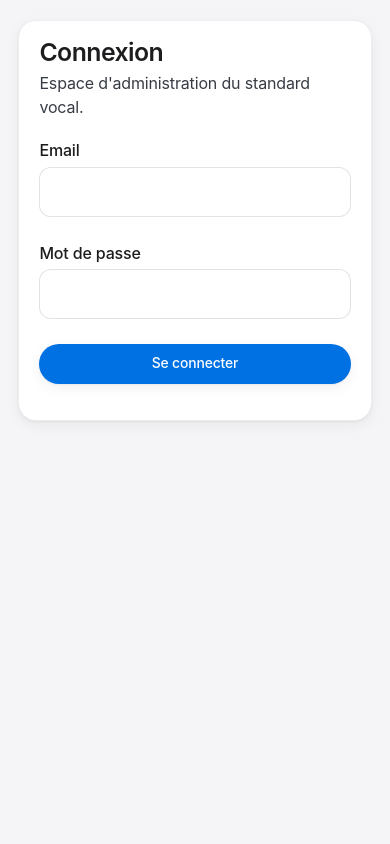
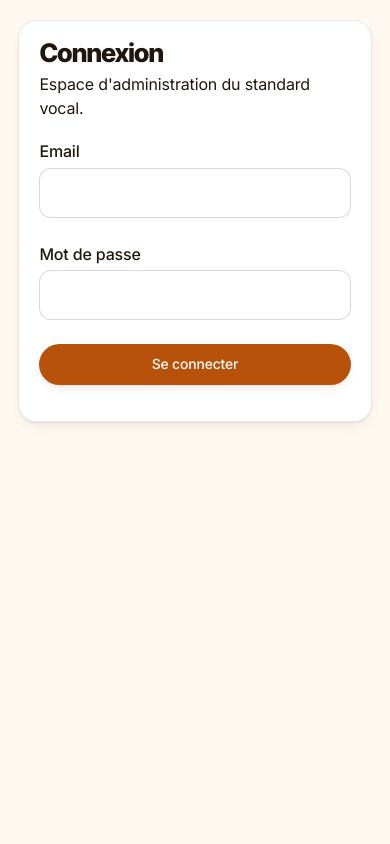
Before and after one commit to helmi75/moshi-rag-voice-assistant, a FastAPI app: page /admin/login in a window 390 px wide. Run offline with FastAPI, Linux system fonts and the light colour scheme; parts of the project's set-up code (start-up, migrations or seed data) failed here and were passed over.

Commit message:
ASSISTANTE-121 · L'admin aux couleurs du site, et un menu à trois barres sur téléphone
Helmi veut retrouver dans l'espace client le thème de la page d'accueil, en gardant le
choix clair ou sombre. Les variables --app-* prennent la palette du site : brun nuit et
orange vif en sombre, crème et orange brûlé en clair (l'orange vif ne tient pas 4,5:1 en
texte sur blanc). Polices Inter et Inter Tight, servies depuis /site/static/.

Ce qui se voyait mal sans cela :
- l'encre posée sur l'accent était un `#fff` écrit en dur : illisible sur l'orange vif ;
- en clair, les boutons-liens restaient au bleu de Pico, dont les variables l'emportent
  sur un simple `:root` — invisible tant que l'accent était bleu lui aussi ;
- les graphiques passent à l'orange (appels) et au bleu canard (réservations) : les deux
  pas de chaque thème passent le validateur de palette sur leur surface.

Sur téléphone, la navigation occupait trois ou quatre lignes avant le contenu. Elle se
range derrière un bouton : `data-ouvert` sur la barre, `aria-expanded` sur le bouton,
Échap et un toucher hors de la barre referment ; sans script, elle reste dépliée.

Vérifié : suite complète (1305 tests) ; pages regardées en clair et en sombre à 1280 et
390 px (salle de contrôle, parc, connexion, menu ouvert et fermé) ; comportement du
bouton éprouvé dans Chrome aux deux largeurs.

Co-Authored-By: Claude Opus 5.5 <noreply@anthropic.com>

```diff
--- a/api/app/admin/charts.py
+++ b/api/app/admin/charts.py
@@ -11,8 +11,8 @@ Conventions (skill dataviz) :
 - couleurs par variables CSS (--viz-series-*) définies dans admin.css pour les deux
   thèmes ; le texte porte l'encre texte (muted), jamais la couleur de série ;
 - barres fines, sommet arrondi 4px ancré à la baseline, écart 2px minimum ;
-- labels de valeur directs (règle de « relief » : la série aqua est sous 3:1 sur
-  fond clair, donc les valeurs sont affichées) + la bulle au survol. Une valeur
+- labels de valeur directs + la bulle au survol (depuis le 04/10/2026 les deux séries,
+  orange et bleu canard, tiennent 3:1 sur leur surface ; les valeurs restent). Une valeur
   au-dessus de CHAQUE barre non nulle tant qu'elle y tient (SCRUM-113 : Helmi lisait
   30 jours à l'œil, seuls le maximum et le dernier jour étaient écrits) ;
 - axe/grille en retrait (une baseline discrète), pas de double axe.
--- a/api/app/admin/static/admin.css
+++ b/api/app/admin/static/admin.css
@@ -1,51 +1,74 @@
 /* ============================================================================
-   Admin — design system inspiré d'Apple, bâti au-dessus de Pico.css.
-   Clair + sombre AUTO (prefers-color-scheme). Police = pile système :
-   SF Pro sur Apple, Segoe/Roboto ailleurs — aucun téléchargement (règle no-CDN).
-   Un seul jeu de tokens --app-* bascule tout le thème.
+   Admin — aux couleurs du site d'Helmane (04/10/2026), bâti au-dessus de Pico.css.
+   Même palette chaude que la page d'accueil : fond brun nuit et accent orange en
+   sombre, fond crème en clair. Clair + sombre AUTO (prefers-color-scheme), ou choisi
+   (ASSISTANTE-114). Un seul jeu de tokens --app-* bascule tout le thème.
+   Polices : Inter et Inter Tight, celles du site, servies d'ici (aucune origine tierce).
    Structure : coquille à barre latérale (.shell > .sidebar + .main).
    ============================================================================ */
+@font-face {
+  font-family: "Inter"; font-style: normal; font-weight: 400 700; font-display: swap;
+  src: url("/site/static/inter-latin.woff2") format("woff2");
+}
+@font-face {
+  font-family: "Inter Tight"; font-style: normal; font-weight: 700 800; font-display: swap;
+  src: url("/site/static/inter-tight-latin.woff2") format("woff2");
+}
 
 :root {
-  --app-bg:          #f5f5f7;
-  --app-surface:     #ffffff;
-  --app-surface-2:   #f0f0f2;
-  --app-text:        #1d1d1f;
-  --app-muted:       #6e6e73;
-  --app-faint:       #86868b;
-  --app-border:      rgba(0,0,0,.11);
-  --app-hairline:    rgba(0,0,0,.07);
-  --app-accent:      #0071e3;
-  --app-accent-hover:#0077ed;
-  --app-accent-ink:  #ffffff;
-  --app-accent-soft: rgba(0,113,227,.10);
-  --app-good:        #1ba672;
-  --app-good-soft:   rgba(27,166,114,.12);
-  --app-warn:        #b26a00;
-  --app-warn-soft:   rgba(178,106,0,.13);
-  --app-bad:         #e5484d;
-  --app-bad-soft:    rgba(229,72,77,.12);
-  --app-shadow:      0 1px 2px rgba(0,0,0,.05), 0 10px 30px rgba(0,0,0,.07);
-  --app-shadow-sm:   0 1px 2px rgba(0,0,0,.05), 0 4px 14px rgba(0,0,0,.06);
+  --app-bg:          #FFF8F0;
+  --app-surface:     #FFFFFF;
+  --app-surface-2:   #FBEDDD;
+  --app-text:        #20160F;
+  --app-muted:       #5F5246;
+  --app-faint:       #7A6B5D;
+  --app-border:      rgba(32,22,15,.16);
+  --app-hairline:    rgba(32,22,15,.09);
+  /* L'orange du site (#F0801A) ne tient pas 4,5:1 en texte sur blanc : en clair, les
+     liens et les boutons prennent un orange brûlé (4,9:1), encre blanche. */
+  --app-accent:      #B8520A;
+  --app-accent-hover:#9C4407;
+  --app-accent-ink:  #FFFFFF;
+  --app-accent-soft: rgba(240,128,26,.13);
+  --app-good:        #157A4B;
+  --app-good-soft:   rgba(21,122,75,.12);
+  /* L'alerte tire sur l'or, pas sur l'orange : elle ne doit pas se lire comme l'accent. */
+  --app-warn:        #8A6500;
+  --app-warn-soft:   rgba(138,101,0,.14);
+  --app-bad:         #C62F33;
+  --app-bad-soft:    rgba(198,47,51,.11);
+  --app-shadow:      0 1px 2px rgba(32,22,15,.06), 0 14px 34px -14px rgba(32,22,15,.22);
+  --app-shadow-sm:   0 1px 2px rgba(32,22,15,.06), 0 6px 16px -8px rgba(32,22,15,.16);
   --app-radius:      18px;
   --app-radius-sm:   12px;
   --app-radius-xs:   9px;
-  --app-sidebar-bg:  rgba(245,245,247,.86);
+  --app-sidebar-bg:  rgba(255,248,240,.88);
   /* Surface volontairement sombre (carte « appels du parc ») : elle ne suit pas le
      thème, elle reste sombre — d'où son propre jeu de variables dataviz. */
-  --app-invert-bg:   #1d1d1f;
-  --app-invert-text: #f5f5f7;
-  --app-invert-muted:rgba(245,245,247,.6);
+  --app-invert-bg:   #241D18;
+  --app-invert-text: #FBF6EF;
+  --app-invert-muted:rgba(251,246,239,.62);
+  --app-display: "Inter Tight", "Inter", "Helvetica Neue", Arial, sans-serif;
+}
 
-  /* Pont vers Pico : les composants Pico héritent de la palette Apple. */
-  --pico-font-family: -apple-system, BlinkMacSystemFont, "SF Pro Text", "SF Pro Display",
-                      "Segoe UI", Roboto, Helvetica, Arial, sans-serif,
+/* Pont vers Pico : ses composants héritent de la palette. Pico pose ses propres variables
+   sous `:root:not([data-theme=dark])`, plus spécifique qu'un simple `:root` : avec lui,
+   les boutons-liens restaient au bleu de Pico en clair (on ne le voyait pas tant que
+   l'accent était bleu lui aussi). D'où le sélecteur triplé. */
+:root:root:root {
+  --pico-font-family: "Inter", -apple-system, BlinkMacSystemFont, "Segoe UI", Roboto,
+                      "Helvetica Neue", Arial, sans-serif,
                       "Apple Color Emoji", "Segoe UI Emoji";
   --pico-primary: var(--app-accent);
   --pico-primary-hover: var(--app-accent-hover);
   --pico-primary-background: var(--app-accent);
   --pico-primary-hover-background: var(--app-accent-hover);
   --pico-primary-inverse: var(--app-accent-ink);
+  --pico-primary-border: var(--app-accent);
+  --pico-primary-hover-border: var(--app-accent-hover);
+  --pico-primary-underline: color-mix(in srgb, var(--app-accent) 50%, transparent);
+  --pico-primary-hover-underline: var(--app-accent-hover);
+  --pico-primary-focus: var(--app-accent-soft);
   --pico-border-radius: var(--app-radius-sm);
   --pico-spacing: 1.1rem;
   --pico-typography-spacing-vertical: 1rem;
@@ -121,7 +146,8 @@ body {
 ::selection { background: var(--app-accent-soft); }
 
 h1, h2, h3, h4 { color: var(--app-text); font-weight: 640; letter-spacing: -0.022em; line-height: 1.12; }
-h1 { font-size: clamp(1.55rem, 1.1rem + 1.4vw, 2rem); margin: 0 0 .25rem; }
+h1 { font-family: var(--app-display); font-weight: 800; letter-spacing: -.03em;
+     font-size: clamp(1.6rem, 1.1rem + 1.5vw, 2.1rem); margin: 0 0 .25rem; }
 h2 { font-size: 1.06rem; margin: 0; }
 .muted, h1 small { color: var(--app-muted); font-weight: 400; letter-spacing: -0.01em; }
 h1 small { font-size: .95rem; }
--- a/api/app/admin/static/admin.js
+++ b/api/app/admin/static/admin.js
@@ -153,3 +153,29 @@ document.addEventListener("keydown", (event) => {
   cible.setAttribute("tabindex", "0");
   cible.focus();
 });
+
+// Menu du téléphone : le bouton aux trois barres déroule la navigation et la referme.
+// L'état est porté par `data-ouvert` sur la barre (la feuille de style fait le reste) et
+// par `aria-expanded` sur le bouton. Échap et un toucher hors de la barre referment.
+function basculerMenu(ouvrir) {
+  const barre = document.querySelector(".sidebar");
+  const bouton = document.querySelector("[data-menu]");
+  if (!barre || !bouton) return;
+  barre.toggleAttribute("data-ouvert", ouvrir);
+  bouton.setAttribute("aria-expanded", ouvrir ? "true" : "false");
+}
+document.addEventListener("click", (event) => {
+  const barre = document.querySelector(".sidebar");
+  if (!barre || !(event.target instanceof Element)) return;
+  if (event.target.closest("[data-menu]")) {
+    basculerMenu(!barre.hasAttribute("data-ouvert"));
+  } else if (barre.hasAttribute("data-ouvert") && !event.target.closest(".sidebar")) {
+    basculerMenu(false);
+  }
+});
+document.addEventListener("keydown", (event) => {
+  const barre = document.querySelector(".sidebar");
+  if (event.key !== "Escape" || !barre || !barre.hasAttribute("data-ouvert")) return;
+  basculerMenu(false);
+  document.querySelector("[data-menu]")?.focus();
+});
--- a/api/app/admin/templates/base.html
+++ b/api/app/admin/templates/base.html
@@ -12,6 +12,8 @@
   <link rel="stylesheet" href="{{ statique('admin.css') }}">
   <script src="{{ statique('htmx.min.js') }}" defer></script>
   <script src="{{ statique('admin.js') }}" defer></script>
+  {# Sans script, le bouton du menu ne peut rien ouvrir : la navigation reste dépliée. #}
+  <noscript><style>.menu { display: flex !important; } .menu-bouton { display: none !important; }</style></noscript>
 </head>
 <body hx-headers='{"X-CSRF-Token": "{{ request.session.get("csrf", "") }}"}'>
 {% set shell_user = request.state.user if request.state.user is defined else none %}
@@ -34,7 +36,14 @@
       </span>
       <span class="brand-name">Helmane</span>
     </a>
+    {# Téléphone : la navigation se range derrière ce bouton (admin.js le branche). #}
+    <button type="button" class="menu-bouton outline" data-menu aria-expanded="false" aria-controls="menu">
+      <svg class="menu-ouvrir" viewBox="0 0 24 24" width="20" height="20" fill="none" stroke="currentColor" stroke-width="2" stroke-linecap="round" aria-hidden="true"><path d="M4 7h16M4 12h16M4 17h16"/></svg>
+      <svg class="menu-fermer" viewBox="0 0 24 24" width="20" height="20" fill="none" stroke="currentColor" stroke-width="2" stroke-linecap="round" aria-hidden="true"><path d="M6 6l12 12M18 6 6 18"/></svg>
+      <span class="sr-only">Menu</span>
+    </button>
 
+    <div class="menu" id="menu">
     {% if shell_user.is_superadmin %}
     <div class="ctx-card ctx-super">
       <span class="ctx-role">Super-admin</span>
@@ -145,6 +154,7 @@
         </form>
       </div>
     </div>
+    </div>
   </aside>
   {% endif %}
 
```
Also changed, not shown: other parts of api/app/admin/static/admin.css (+94 -72 lines), api/tests/test_theme.py (+80 -0 lines), .claude/skills/admin-ui/SKILL.md.
